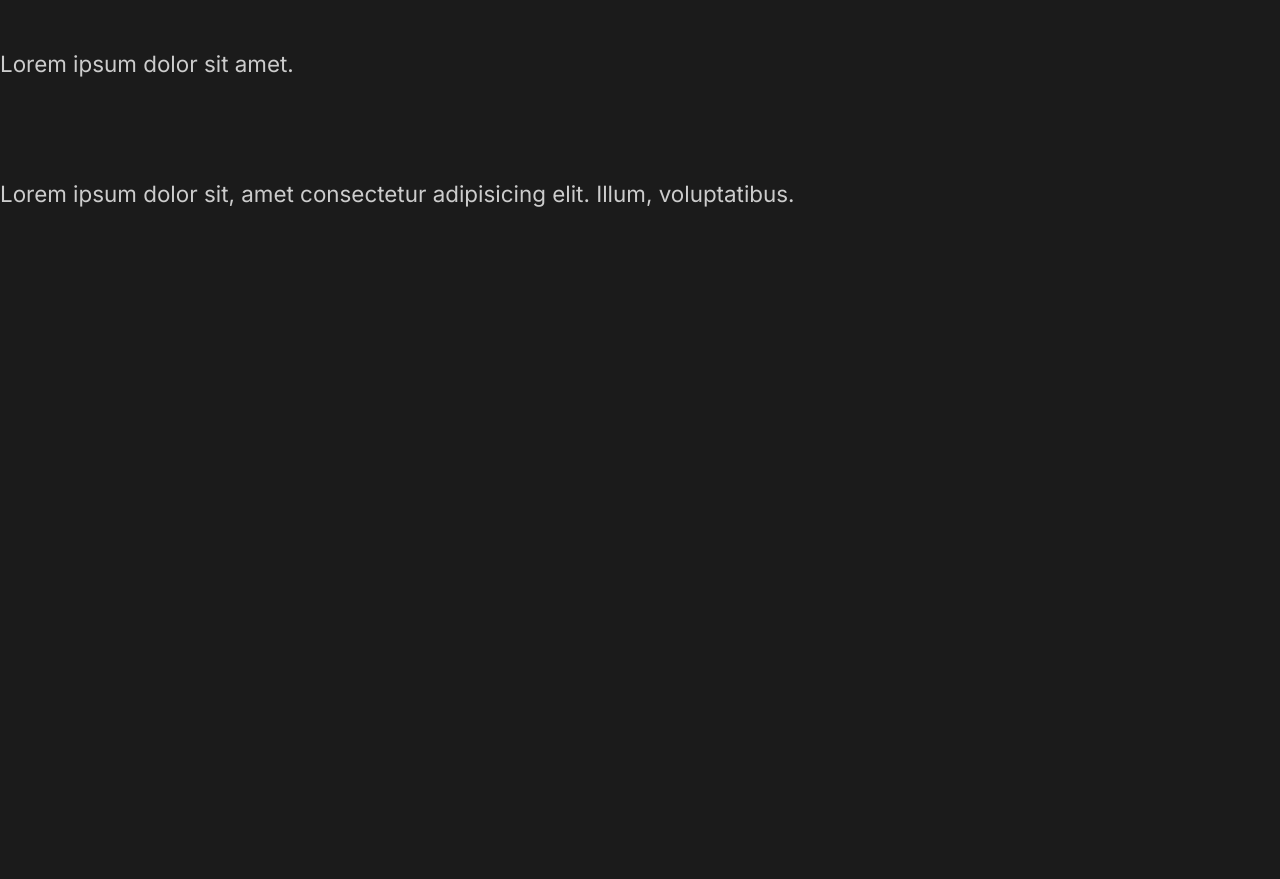
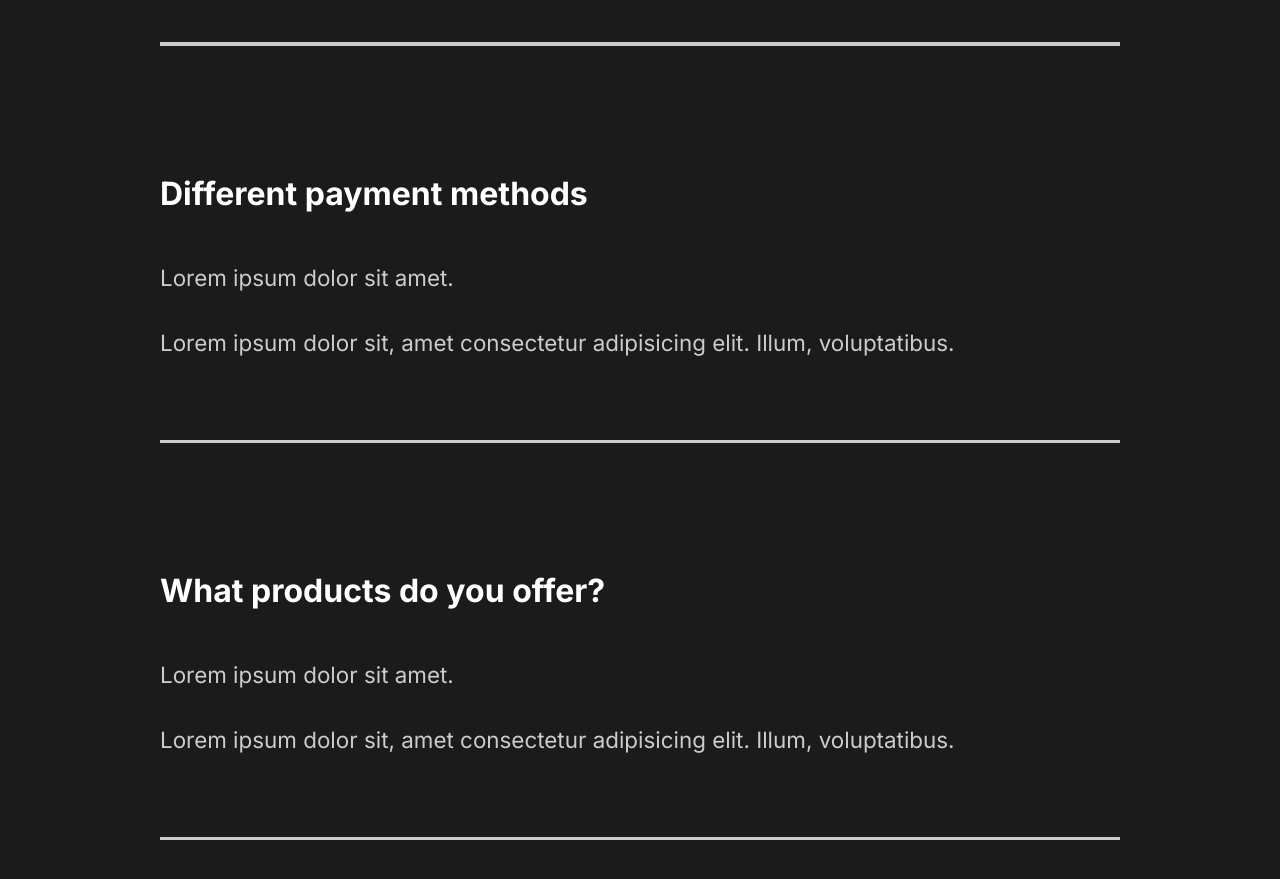
Before and after one commit to dawidglap/capture-portfolio-react, a React (Create React App) app: page / in a window 1280 px wide. Shown: the part 3006-3885 px from the top of the page. Before the commit the page ends 3265 px from the top, so only its background shows below. Built offline with nearby package versions, Linux system fonts and the light colour scheme.

Commit message:
7. styled faq section

```diff
--- a/src/components/FaqSection.js
+++ b/src/components/FaqSection.js
@@ -1,8 +1,10 @@
+import styled from "styled-components";
+import { About } from '../styles';
 
 
 const FaqSection = () => {
     return(
-        <div className="faq">
+        <Faq>
             <h2> Any questions <span>FAQ</span></h2>
             <div className="question">
                 <h4>How do I start?</h4>
@@ -10,6 +12,7 @@
                     <p>Lorem ipsum dolor sit amet.</p>
                     <p>Lorem ipsum dolor sit, amet consectetur adipisicing elit. Illum, voluptatibus.</p>
                 </div>
+                <div className="faq-line"></div>
             </div>
             <div className="question">
                 <h4>Daily schedule</h4>
@@ -17,6 +20,7 @@
                     <p>Lorem ipsum dolor sit amet.</p>
                     <p>Lorem ipsum dolor sit, amet consectetur adipisicing elit. Illum, voluptatibus.</p>
                 </div>
+                <div className="faq-line"></div>
             </div>
             <div className="question">
                 <h4>Different payment methods</h4>
@@ -24,6 +28,7 @@
                     <p>Lorem ipsum dolor sit amet.</p>
                     <p>Lorem ipsum dolor sit, amet consectetur adipisicing elit. Illum, voluptatibus.</p>
                 </div>
+                <div className="faq-line"></div>
             </div>
             <div className="question">
                 <h4>What products do you offer?</h4>
@@ -31,9 +36,39 @@
                     <p>Lorem ipsum dolor sit amet.</p>
                     <p>Lorem ipsum dolor sit, amet consectetur adipisicing elit. Illum, voluptatibus.</p>
                 </div>
+                <div className="faq-line"></div>
             </div>
-        </div>
+        </Faq>
     )
 }
 
+const Faq = styled(About)`
+  display: block;
+  span{
+      display:block;
+  }
+  h2{
+      padding-bottom: 2rem;
+      font-weight: lighter;
+  }
+  .faq-line{
+      background: #ccc;
+      height: 0.2rem;
+      margin: 2rem 0;
+      width: 100%;
+  }
+
+  .question{
+      padding: 3rem 0;
+      cursor: pointer;
+  }
+
+  .answer{
+      padding: 2rem 0;
+      p{
+          padding: 1rem 0;
+      }
+  }
+`
+
 export default FaqSection
--- a/src/components/GlobalStyle.js
+++ b/src/components/GlobalStyle.js
@@ -40,6 +40,7 @@
 
     h4{
         font-weight: bold;
+        font-size:2rem;
     }
 
     a{
```
